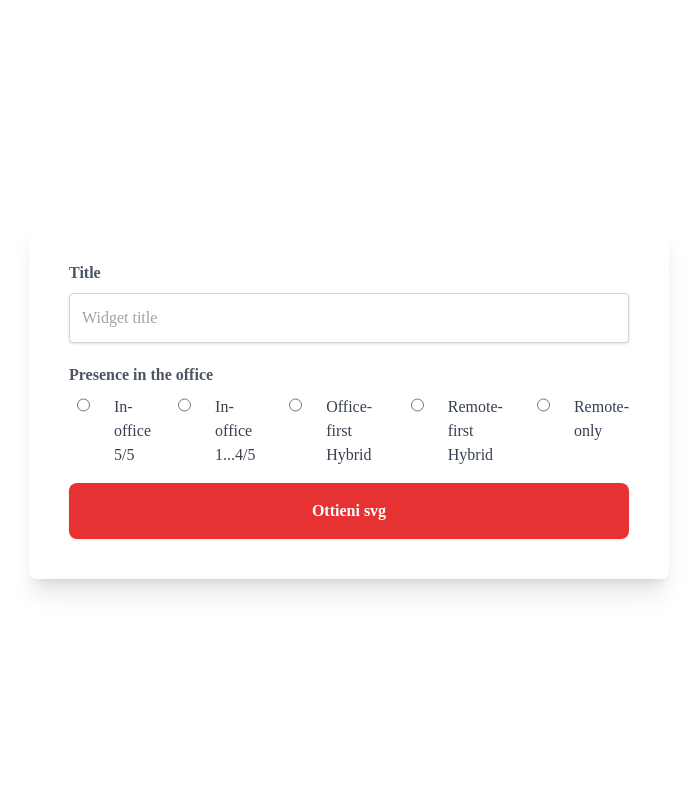
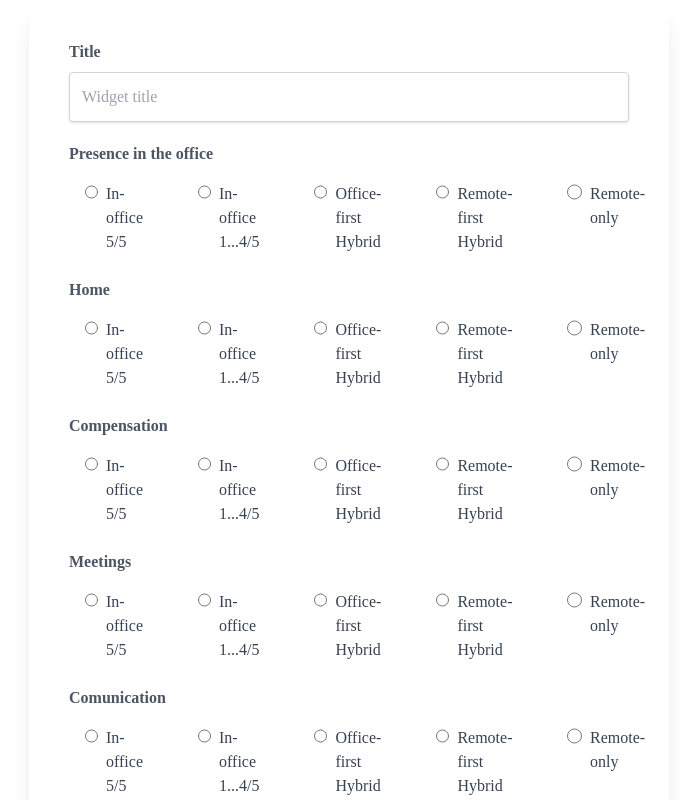
Before and after one commit to claranet-it/remote-compass-app, a React (Vite) app: page / in a window 1280 px wide. Shown: the top 800 px of the page, without its empty margins (291-988 px from the left). Built offline with nearby package versions, Linux system fonts and the light colour scheme; a web font is replaced by a local one.

Commit message:
WIP: add RadioFieldset component

```diff
--- a/src/App.tsx
+++ b/src/App.tsx
@@ -2,12 +2,17 @@ import { useEffect, useState } from "react";
 import Confetti from "./components/Confetti";
 import { SubmitHandler, useForm } from "react-hook-form";
 import Spinner from "./assets/spinner";
+import { RadioFieldset } from "./components/RadioFieldset";
 
 
-type Inputs = {
+export type Inputs = {
   title: string
-  exampleRequired: string
   presenceOffice: string
+  home: string
+  compensation: string
+  meetings: string
+  comunication: string
+  governance: string
 }
 
 
@@ -61,6 +66,7 @@ export default function App() {
     <div className="min-h-screen flex items-center">
       <div className="w-full">
 
+
         <div className="bg-white p-10 rounded-lg shadow-xl md:auto mx-auto lg:w-1/2">
           <form onSubmit={handleSubmit(onSubmit)}>
             <div className="mb-5">
@@ -72,46 +78,112 @@ export default function App() {
               {errors.title && <span className="text-primary-light">Questo campo e' obbligatorio</span>}
             </div>
 
-            <label htmlFor="PRESENCE IN THE OFFICE" className="block mb-2 font-bold text-gray-600"> Presence in the office </label>
+            <label className="block mb-2 font-bold text-gray-600"> Presence in the office </label>
 
             <div className="mb-4">
               <div className="flex flex-col sm:flex-row sm:items-start  lg:space-x-6 ">
 
-                <input type="radio"
-                  {...register('presenceOffice', { required: true })}
-                  value="1"
-                  className="inline-block ml-2 h-5 w-5 border border-gray-300 accent-primary-light rounded-full transition duration-300 ease-in-out transform hover:scale-125 cursor-pointer" />
-                <label className="ml-2 text-gray-700">In-office 5/5</label>
+                <RadioFieldset nameRegister="presenceOffice" options={[
+                  "In-office 5/5",
+                  "In-office 1...4/5",
+                  "Office-first Hybrid",
+                  "Remote-first Hybrid",
+                  "Remote-only"
+                ]} register={register}
+                />
 
-                <input type="radio"
-                {...register('presenceOffice', { required: true })}
-                value="2"
-                className="inline-block ml-2 h-5 w-5 border border-gray-300 accent-primary-light rounded-full transition duration-300 ease-in-out transform hover:scale-125 cursor-pointer" />
-                <label className="ml-2 text-gray-700">In-office 1...4/5</label>
-
-                <input type="radio"
-                {...register('presenceOffice', { required: true })}
-                value="3"
-                className="inline-block ml-2 h-5 w-5 border border-gray-300 accent-primary-light rounded-full transition duration-300 ease-in-out transform hover:scale-125 cursor-pointer" />
-                <label className="ml-2 text-gray-700">Office-first Hybrid</label>
-
-                <input type="radio"
-                {...register('presenceOffice', { required: true })}
-                value="4"
-                className="inline-block ml-2 h-5 w-5 border border-gray-300 accent-primary-light rounded-full transition duration-300 ease-in-out transform hover:scale-125 cursor-pointer" />
-                <label className="ml-2 text-gray-700">Remote-first Hybrid</label>
-
-                <input type="radio"
-                {...register('presenceOffice', { required: true })}
-                value="5"
-                className="inline-block ml-2 h-5 w-5 border border-gray-300 accent-primary-light rounded-full transition duration-300 ease-in-out transform hover:scale-125 cursor-pointer" />
-                <label className="ml-2 text-gray-700">Remote-only</label>
               </div>
               {errors.presenceOffice && <span className="text-primary-light">Questo campo e' obbligatorio</span>}
             </div>
 
+            <label className="block mb-2 font-bold text-gray-600"> Home </label>
+            <div className="mb-4">
+              <div className="flex flex-col sm:flex-row sm:items-start  lg:space-x-6 ">
+
+                <RadioFieldset nameRegister="home" options={[
+                  "In-office 5/5",
+                  "In-office 1...4/5",
+                  "Office-first Hybrid",
+                  "Remote-first Hybrid",
+                  "Remote-only"
+                ]} register={register}
+                />
+
+              </div>
+              {errors.home && <span className="text-primary-light">Questo campo e' obbligatorio</span>}
+            </div>
+
+            <label className="block mb-2 font-bold text-gray-600"> Compensation </label>
+            <div className="mb-4">
+              <div className="flex flex-col sm:flex-row sm:items-start  lg:space-x-6 ">
+
+                <RadioFieldset nameRegister="compensation" options={[
+                  "In-office 5/5",
+                  "In-office 1...4/5",
+                  "Office-first Hybrid",
+                  "Remote-first Hybrid",
+                  "Remote-only"
+                ]} register={register}
+                />
+
+              </div>
+              {errors.compensation && <span className="text-primary-light">Questo campo e' obbligatorio</span>}
+            </div>
+
+            <label className="block mb-2 font-bold text-gray-600"> Meetings </label>
+            <div className="mb-4">
+              <div className="flex flex-col sm:flex-row sm:items-start  lg:space-x-6 ">
+
+                <RadioFieldset nameRegister="meetings" options={[
+                  "In-office 5/5",
+                  "In-office 1...4/5",
+                  "Office-first Hybrid",
+                  "Remote-first Hybrid",
+                  "Remote-only"
+                ]} register={register}
+                />
+
+              </div>
+              {errors.meetings && <span className="text-primary-light">Questo campo e' obbligatorio</span>}
+            </div>
+
+            <label className="block mb-2 font-bold text-gray-600"> Comunication </label>
+            <div className="mb-4">
+              <div className="flex flex-col sm:flex-row sm:items-start  lg:space-x-6 ">
+
+                <RadioFieldset nameRegister="comunication" options={[
+                  "In-office 5/5",
+                  "In-office 1...4/5",
+                  "Office-first Hybrid",
+                  "Remote-first Hybrid",
+                  "Remote-only"
+                ]} register={register}
+                />
+
+              </div>
+              {errors.comunication && <span className="text-primary-light">Questo campo e' obbligatorio</span>}
+            </div>
+
+            <label className="block mb-2 font-bold text-gray-600"> Governance </label>
+            <div className="mb-4">
+              <div className="flex flex-col sm:flex-row sm:items-start  lg:space-x-6 ">
+
+                <RadioFieldset nameRegister="governance" options={[
+                  "In-office 5/5",
+                  "In-office 1...4/5",
+                  "Office-first Hybrid",
+                  "Remote-first Hybrid",
+                  "Remote-only"
+                ]} register={register}
+                />
+
+              </div>
+              {errors.governance && <span className="text-primary-light">Questo campo e' obbligatorio</span>}
+            </div>
+
+
             <button className="inline-flex items-center justify-center font-semibold leading-6  shadow rounded-lg active:scale-95 opacity-80 w-full text-white bg-primary-light p-4 transition duration-300 ease-in-out hover:opacity-100 cursor-pointer">
-            {isLoading ? (<><Spinner/>  <span>Processing...</span></>) : <span>Ottieni svg</span>}
+              {isLoading ? (<><Spinner />  <span>Processing...</span></>) : <span>Ottieni svg</span>}
             </button>
           </form>
         </div>
--- /dev/null
+++ b/src/components/RadioFieldset.tsx
@@ -0,0 +1,30 @@
+import { useMemo } from "react";
+import { UseFormRegister } from "react-hook-form";
+import { Inputs } from "../App";
+
+
+type PropsRadio = {
+    nameRegister: keyof Inputs;
+    options: string[];
+    register: UseFormRegister<Inputs>
+
+};
+
+export const RadioFieldset: React.FC<PropsRadio> = ({
+    nameRegister,
+    options,
+    register
+}) => {
+    const values = useMemo(() => ["1", "2", "3", "4", "5"], []);
+
+    return values.map((value, index) => (
+            <label className="flex p-2" key={index}>
+                <input type="radio"
+                    {...register(nameRegister, { required: true })}
+                    value={value}
+                    name={nameRegister as string}
+                    className="inline-block ml-2 h-5 w-5 border border-gray-300 accent-primary-light rounded-full transition duration-300 ease-in-out transform hover:scale-125 cursor-pointer" />
+                <label htmlFor={nameRegister as string} className="ml-2 text-gray-700">{options[index]}</label>
+            </label>
+        ))
+}
```
Lines whose indentation alone changed are shown as unchanged.
